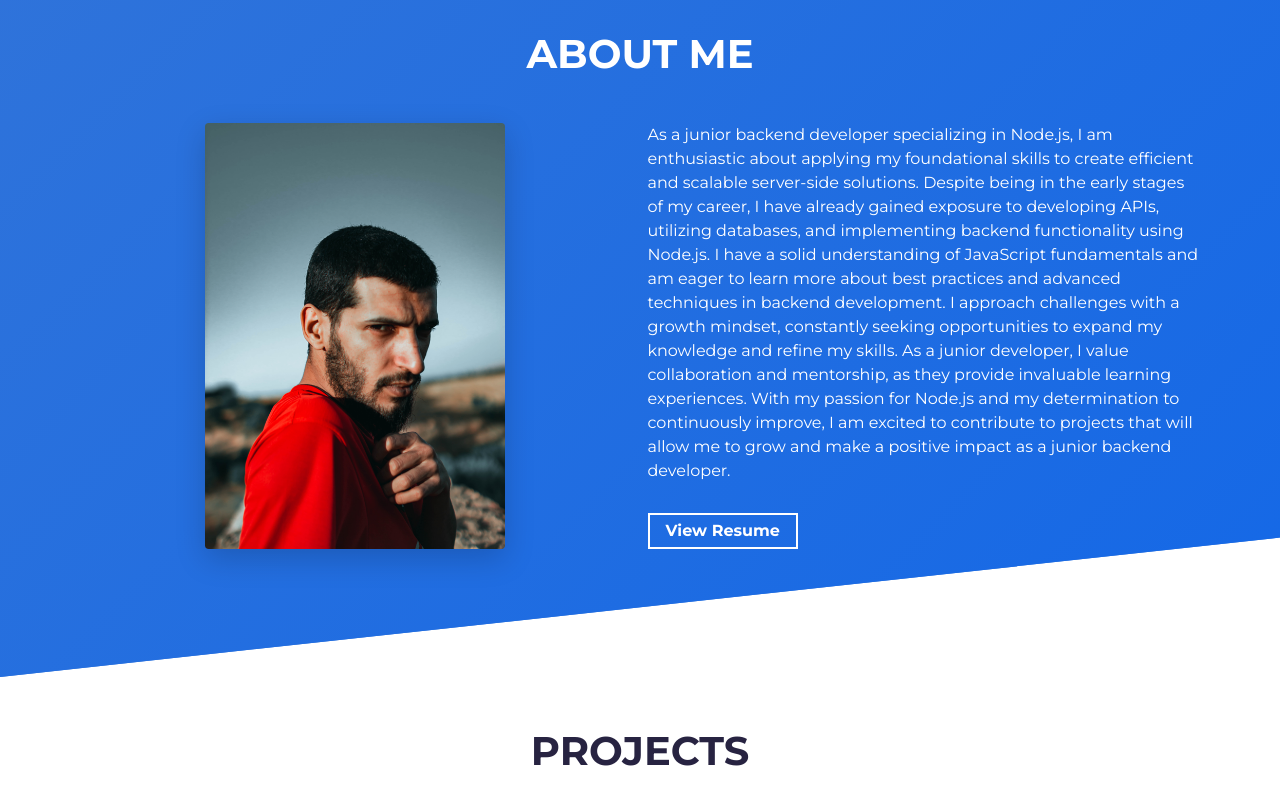
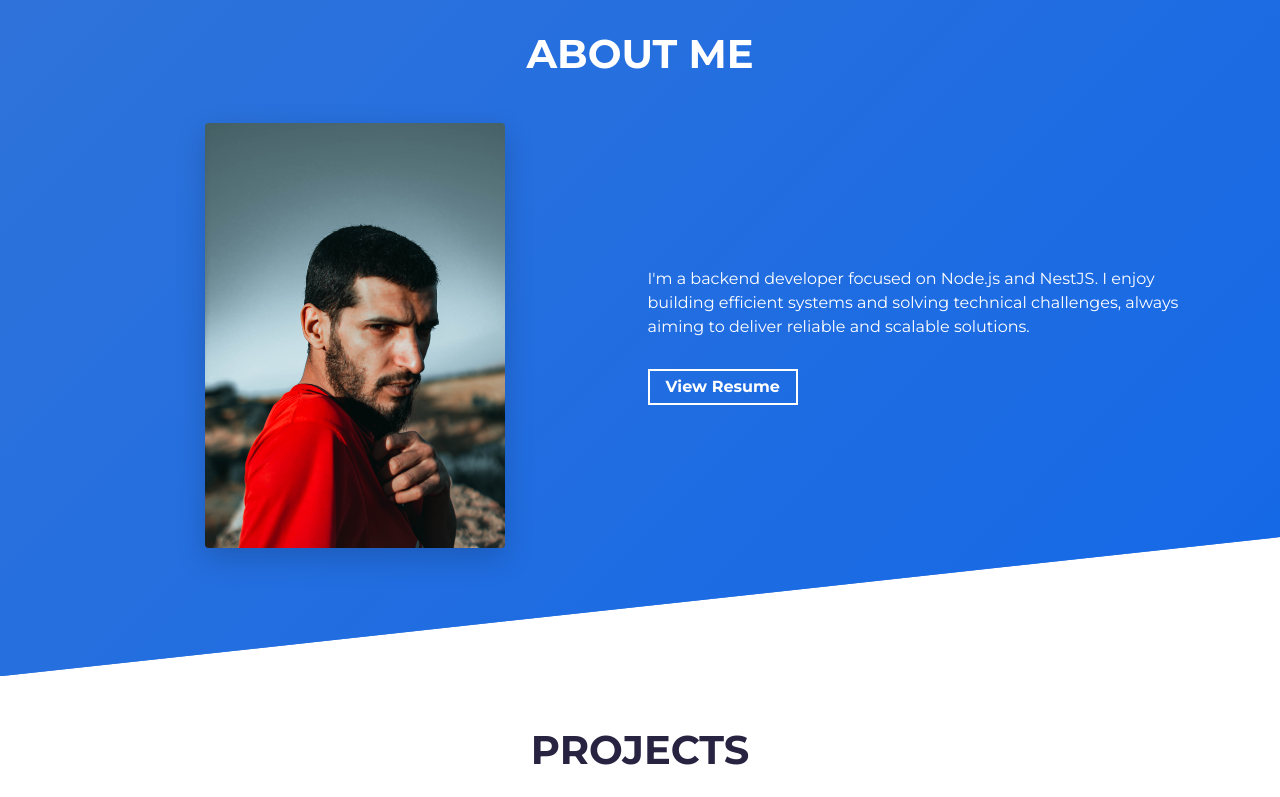
Before and after one commit to rebouhmohamed/portfolio, a website built with Parcel: page src/index.html in a window 1280 px wide. Shown: the part 820-1617 px from the top of the page. Built offline with nearby package versions, Linux system fonts and the light colour scheme.

Commit message:
change about me

```diff
--- a/src/index.html
+++ b/src/index.html
@@ -67,15 +67,9 @@
         <div class="col-md-6 col-sm-12">
           <div class="about-wrapper__info load-hidden">
             <p class="about-wrapper__info-text">
-              As a junior backend developer specializing in Node.js, I am enthusiastic about applying my foundational
-              skills to create efficient and scalable server-side solutions. Despite being in the early stages of my
-              career, I have already gained exposure to developing APIs, utilizing databases, and implementing backend
-              functionality using Node.js. I have a solid understanding of JavaScript fundamentals and am eager to learn
-              more about best practices and advanced techniques in backend development. I approach challenges with a
-              growth mindset, constantly seeking opportunities to expand my knowledge and refine my skills. As a junior
-              developer, I value collaboration and mentorship, as they provide invaluable learning experiences. With my
-              passion for Node.js and my determination to continuously improve, I am excited to contribute to projects
-              that will allow me to grow and make a positive impact as a junior backend developer.
+              I'm a backend developer focused on Node.js and NestJS.
+              I enjoy building efficient systems and solving technical challenges,
+              always aiming to deliver reliable and scalable solutions.
             </p>
             <p class="about-wrapper__info-text">
 
```
